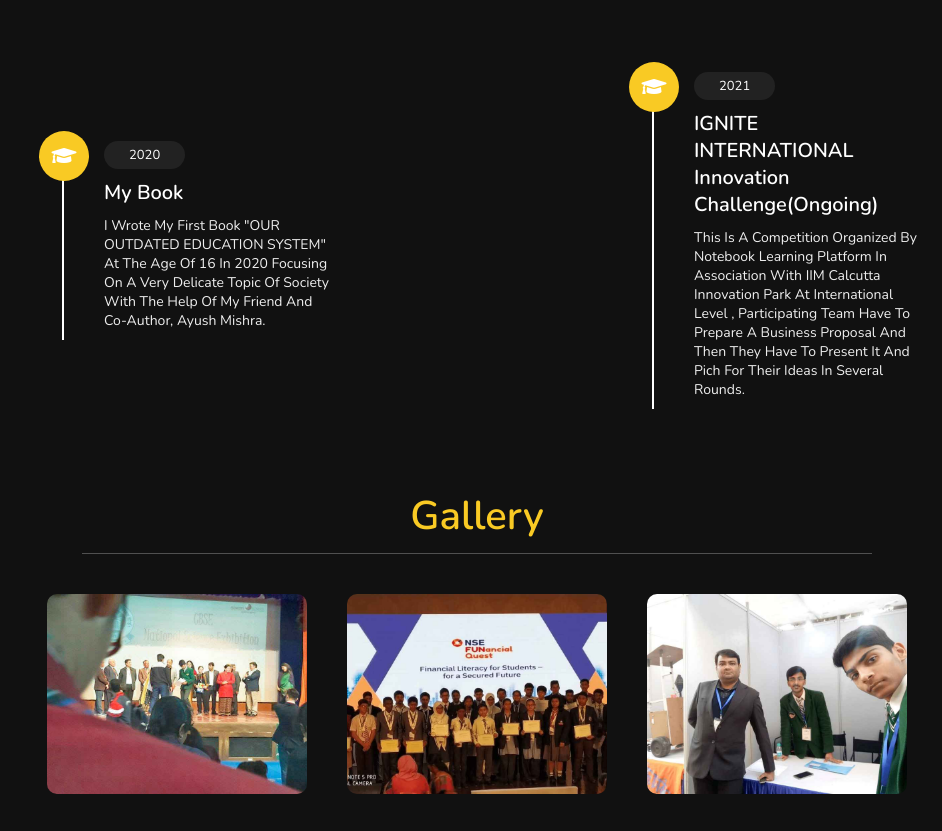
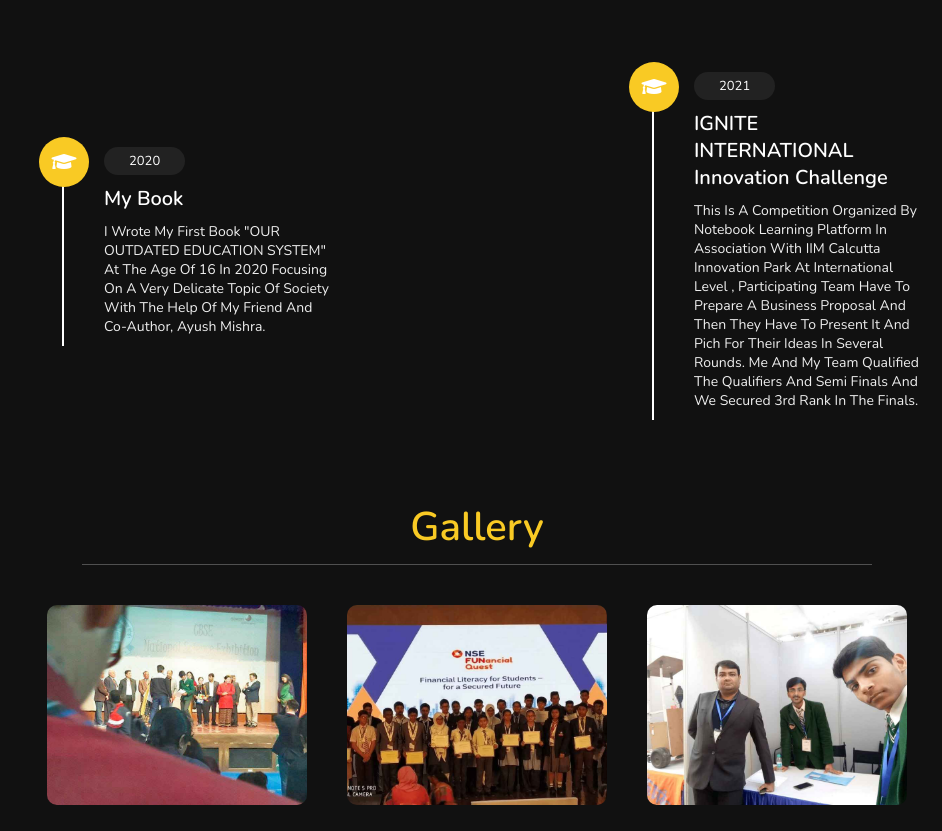
Before and after one commit to aryan-p/home, a plain HTML site: page index.html in a window 1280 px wide. Shown: the part 2383-3214 px from the top of the page, without its empty margins (338-1280 px from the left). Drawn offline with nearby package versions, Linux system fonts and the light colour scheme.

Commit message:
Ignite 3rd update

```diff
--- a/index.html
+++ b/index.html
@@ -167,8 +167,8 @@
     <div class="box">
         <i class="fas fa-graduation-cap"></i>
         <span>2021</span>
-        <h3>IGNITE INTERNATIONAL Innovation Challenge(ongoing)</h3>
-        <p>This is a competition organized by Notebook Learning Platform in association with IIM Calcutta Innovation park at international level , participating team have to prepare a business proposal and then they have to present it and pich for their ideas in several rounds. </p>
+        <h3>IGNITE INTERNATIONAL Innovation Challenge</h3>
+        <p>This is a competition organized by Notebook Learning Platform in association with IIM Calcutta Innovation park at international level , participating team have to prepare a business proposal and then they have to present it and pich for their ideas in several rounds. Me and my team qualified the qualifiers and semi finals and we secured 3rd rank in the finals. </p>
     </div>
 
 </div>
```
